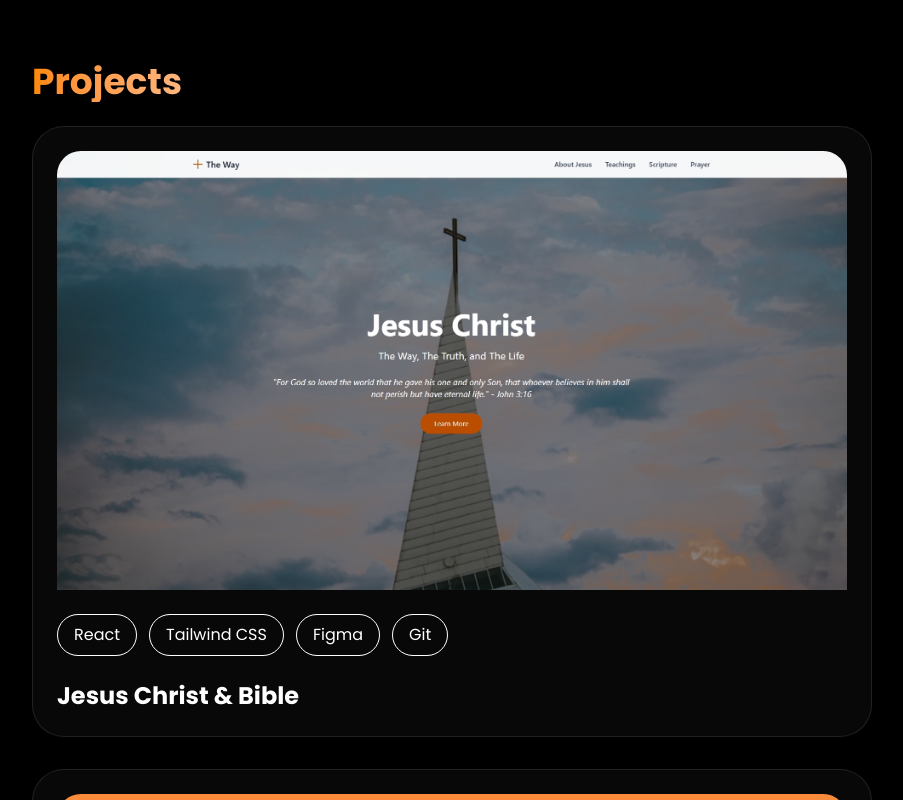
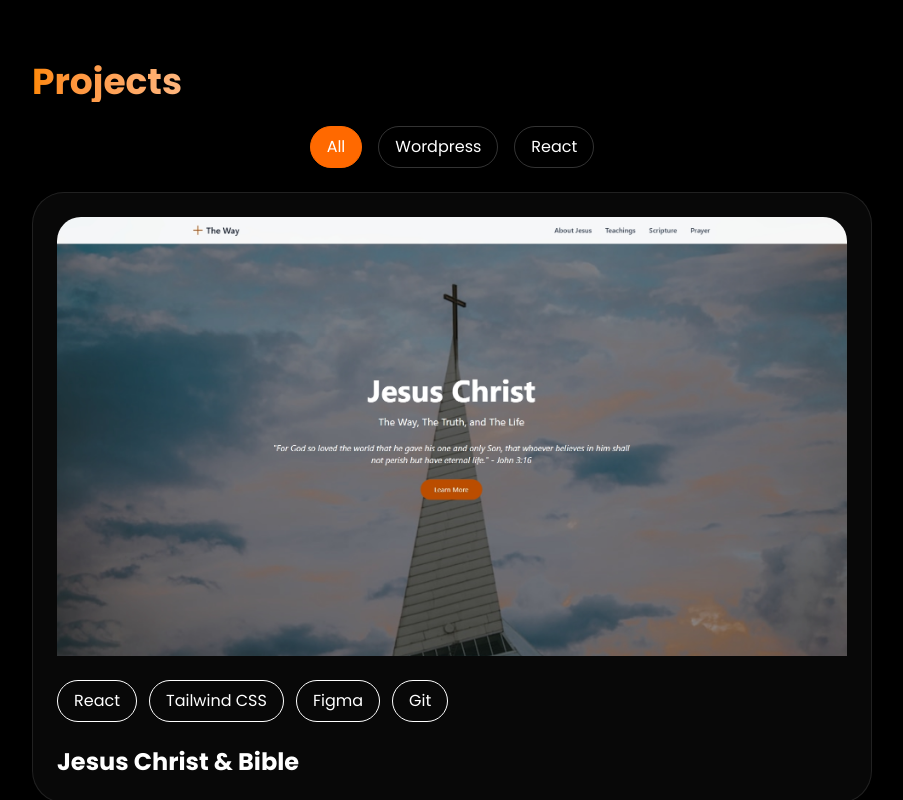
Before and after one commit to refuerzomaj/personal-website, a React (Vite) app: page / in a window 1280 px wide. Shown: the part 3700-4500 px from the top of the page, without its empty margins (188-1091 px from the left). Built offline with nearby package versions, Linux system fonts and the light colour scheme.

Commit message:
twenty 1st commit - add see more button function to hide

```diff
--- a/src/components/projects.jsx
+++ b/src/components/projects.jsx
@@ -14,6 +14,7 @@ import image12 from "../assets/jesus-christ-bible.png";
 
 const Projects = () => {
   const [showAll, setShowAll] = useState(false);
+  const [activeTab, setActiveTab] = useState("all");
   const [selectedProject, setSelectedProject] = useState(null);
   const [modalVisible, setModalVisible] = useState(false);
 
@@ -24,117 +25,134 @@ const Projects = () => {
       link: "https://refuerzomaj.github.io/Jesus-Christ-Bible/",
       description: "Single-page website about Jesus Christ and the Bible.",
       tags: ["React", "Tailwind CSS", "Figma", "Git"],
+      category: "react",
     },
     {
       image: image2,
       title: "Juvimor Construction & Trading Services",
       link: "https://juvimor.com",
-      description:
-        "A corporate website built with WordPress and Elementor Pro, focused on clean layout, performance, and responsive design.",
+      description: "Corporate website with clean layout and responsive design.",
       tags: ["WordPress", "Elementor Pro", "CSS", "jQuery"],
+      category: "wordpress",
     },
     {
       image: image3,
       title: "HSM Aero",
       link: "https://hsm.aero",
-      description:
-        "Aviation-focused website showcasing services and company profile with a modern UI and optimized performance.",
+      description: "Aviation website with modern UI and performance focus.",
       tags: ["WordPress", "Elementor Pro", "CSS", "jQuery"],
+      category: "wordpress",
     },
     {
       image: image11,
       title: "DPWH Archive",
       description:
-        "A document archiving system built using React, Node.js, and Express with API integration and Tailwind styling.",
-      tags: ["React", "Node JS", "Express JS", "API", "Tailwind CSS"],
+        "Document archiving system using React, Node.js, and Express.",
+      tags: ["React", "Node JS", "Express JS", "API"],
+      category: "react",
     },
     {
       image: image4,
-      title: "LCS Logistics & Customs Services",
+      title: "LCS Logistics",
       link: "http://lcslogistics.com",
-      description:
-        "Logistics company website designed for clarity, accessibility, and ease of navigation across devices.",
+      description: "Logistics website focused on clarity and usability.",
       tags: ["WordPress", "Elementor Pro", "CSS", "jQuery"],
+      category: "wordpress",
     },
     {
       image: image10,
       title: "Browser Cache",
       link: "https://wordpress-1091546-4178418.cloudwaysapps.com/",
-      description:
-        "A WordPress-based demo project focusing on cache behavior, optimization, and performance testing.",
-      tags: ["WordPress", "Elementor Pro", "CSS", "jQuery"],
+      description: "WordPress performance and caching demo project.",
+      tags: ["WordPress"],
+      category: "wordpress",
     },
     {
       image: image5,
       title: "Obando Bulacan",
-      description:
-        "A local government website project highlighting tourism, announcements, and public information.",
-      tags: ["WordPress", "Elementor Pro", "CSS", "jQuery"],
+      description: "Government website for tourism and announcements.",
+      tags: ["WordPress"],
+      category: "wordpress",
     },
     {
       image: image6,
       title: "MPM House",
       link: "https://mpm.house",
-      description:
-        "Real estate website showcasing property listings with clean visuals and responsive layout.",
-      tags: ["WordPress", "Elementor Pro", "CSS", "jQuery"],
+      description: "Real estate website with clean UI.",
+      tags: ["WordPress"],
+      category: "wordpress",
     },
     {
       image: image7,
       title: "Spotlight Accounting",
-      description:
-        "Accounting firm website with a professional look, clear service structure, and contact-focused design.",
-      tags: ["WordPress", "Elementor Pro", "CSS", "jQuery"],
+      description: "Accounting firm website with professional design.",
+      tags: ["WordPress"],
+      category: "wordpress",
     },
     {
       image: image8,
       title: "Keystone Invest",
       link: "https://keystone-invest.co.uk",
-      description:
-        "Custom WordPress theme using ACF and PHP for flexible content management and scalability.",
-      tags: [
-        "WordPress",
-        "Elementor Pro",
-        "CSS",
-        "jQuery",
-        "PHP",
-        "Advance Custom Fields",
-        "Custom Theme",
-      ],
+      description: "Custom WordPress theme with ACF and PHP.",
+      tags: ["WordPress", "PHP", "ACF"],
+      category: "wordpress",
     },
     {
       image: image9,
       title: "Agility Outsourcing",
       link: "https://agility-outsourcing.co.uk",
-      description:
-        "Corporate outsourcing website focused on branding consistency and lead generation.",
-      tags: ["WordPress", "Elementor Pro", "CSS", "jQuery"],
+      description: "Corporate outsourcing website.",
+      tags: ["WordPress"],
+      category: "wordpress",
     },
   ];
 
-  const visibleCards = showAll ? cards : cards.slice(0, 3);
+  // ✅ FILTER LOGIC
+  const filteredCards =
+    activeTab === "all"
+      ? cards
+      : cards.filter((card) => card.category === activeTab);
+
+  const visibleCards = showAll ? filteredCards : filteredCards.slice(0, 3);
 
   const openModal = (card) => {
     setSelectedProject(card);
-    setTimeout(() => {
-      setModalVisible(true);
-    }, 300);
+    setTimeout(() => setModalVisible(true), 300);
   };
 
   const closeModal = () => {
     setModalVisible(false);
-    setTimeout(() => {
-      setSelectedProject(null);
-    }, 300);
+    setTimeout(() => setSelectedProject(null), 300);
   };
 
   return (
     <div className="bg-black" id="projects">
       <div className="max-w-[1000px] mx-auto grid gap-6 p-6 sm:p-10 lg:p-20">
-        <h1 className="text-3xl sm:text-4xl font-extrabold bg-gradient-to-r from-orange-400 via-white to-orange-400 text-transparent bg-clip-text drop-shadow-lg">
+        <h1 className="text-3xl sm:text-4xl font-extrabold bg-gradient-to-r from-orange-400 via-white to-orange-400 text-transparent bg-clip-text">
           Projects
         </h1>
 
+        {/* ✅ TABS */}
+        <div className="flex gap-4 justify-center flex-wrap">
+          {["all", "wordpress", "react"].map((tab) => (
+            <button
+              key={tab}
+              onClick={() => {
+                setActiveTab(tab);
+                setShowAll(false); // reset pagination
+              }}
+              className={`px-4 py-2 rounded-full capitalize border transition ${
+                activeTab === tab
+                  ? "bg-orange-500 text-white border-orange-500"
+                  : "text-white border-white/20 hover:bg-orange-500/20 hover:cursor-pointer"
+              }`}
+            >
+              {tab}
+            </button>
+          ))}
+        </div>
+
+        {/* PROJECT LIST */}
         <div className="grid grid-cols-1 gap-6 md:gap-8">
           {visibleCards.map((card, index) => (
             <div
@@ -156,7 +174,7 @@ const Projects = () => {
                 {card.tags.map((tag, i) => (
                   <p
                     key={i}
-                    className="rounded-full border border-white py-2 px-4 whitespace-nowrap"
+                    className="rounded-full border border-white py-2 px-4"
                   >
                     {tag}
                   </p>
@@ -170,31 +188,32 @@ const Projects = () => {
           ))}
         </div>
 
+        {/* SEE MORE */}
+        {filteredCards.length > 3 && (
           <div className="flex justify-center mt-10">
             <button
               onClick={() => setShowAll(!showAll)}
-            className="px-6 py-3 rounded-full text-white font-semibold cursor-pointer
+              className="px-6 py-3 rounded-full text-white font-semibold
               bg-gradient-to-r from-orange-700 via-orange-500 to-orange-300
-            hover:from-orange-300 hover:via-orange-500 hover:to-orange-700
-            transition-all duration-300"
+              hover:from-orange-300 hover:to-orange-700 transition"
             >
               {showAll ? "See Less" : "See More"}
             </button>
           </div>
+        )}
       </div>
 
+      {/* MODAL */}
       {selectedProject && (
         <div
           onClick={closeModal}
           className={`fixed inset-0 z-50 flex items-center justify-center bg-black/70
-          transition-opacity duration-300
-          ${modalVisible ? "opacity-100" : "opacity-0"}`}
+          ${modalVisible ? "opacity-100" : "opacity-0"} transition`}
         >
           <div
             onClick={(e) => e.stopPropagation()}
             className={`bg-neutral-950 border border-slate-600/40 rounded-4xl p-6 max-w-3xl w-full mx-6
-            transition-all duration-300 transform
-            ${modalVisible ? "scale-100 opacity-100" : "scale-95 opacity-0"}`}
+            ${modalVisible ? "scale-100 opacity-100" : "scale-95 opacity-0"} transition`}
           >
             <img
               src={selectedProject.image}
@@ -205,11 +224,12 @@ const Projects = () => {
             <h2 className="text-3xl font-extrabold text-white mb-2">
               {selectedProject.title}
             </h2>
+
             <div className="flex flex-wrap gap-3 text-white py-5">
               {selectedProject.tags.map((tag, i) => (
                 <p
                   key={i}
-                  className="rounded-full border border-white py-2 px-4 whitespace-nowrap"
+                  className="rounded-full border border-white px-4 py-2"
                 >
                   {tag}
                 </p>
@@ -223,7 +243,7 @@ const Projects = () => {
                 href={selectedProject.link}
                 target="_blank"
                 rel="noopener noreferrer"
-                className="inline-block px-6 py-3 rounded-full bg-orange-600 text-white font-semibold hover:bg-orange-500 transition"
+                className="inline-block px-6 py-3 rounded-full bg-orange-600 text-white font-semibold hover:bg-orange-500"
               >
                 Visit Website
               </a>
```
Lines whose indentation alone changed are shown as unchanged.
